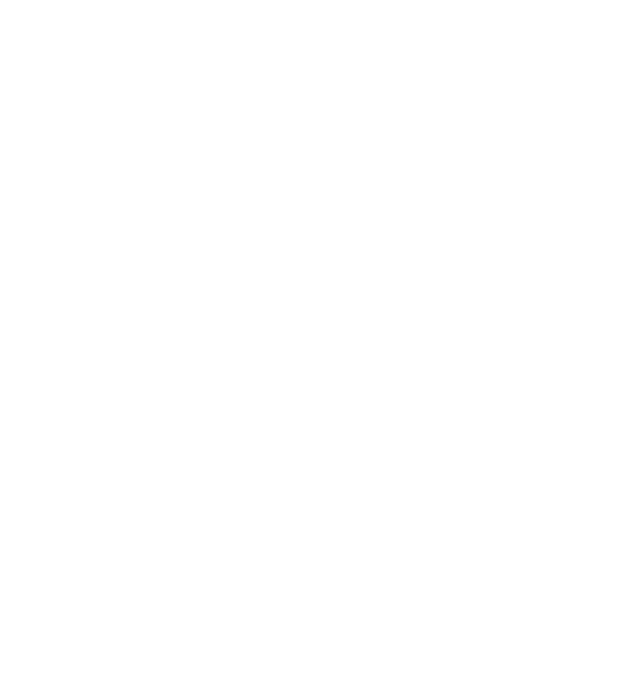
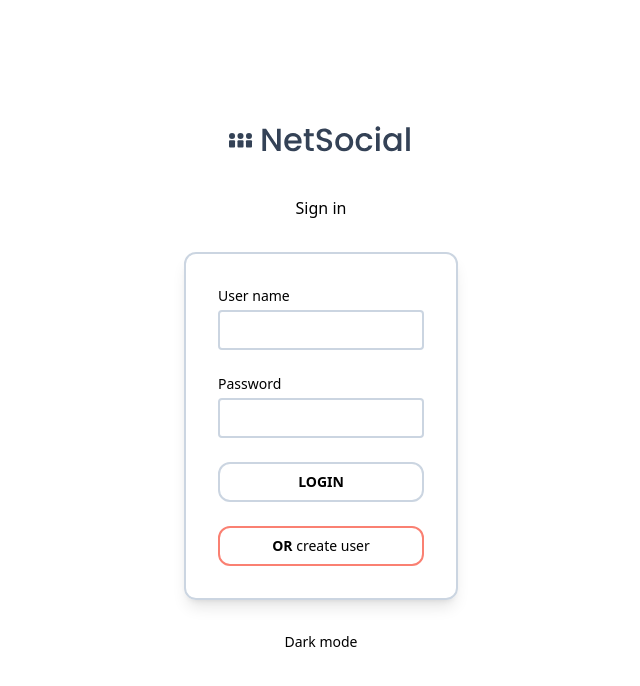
Before and after one commit to Noroff-FEU-Assignments/project-exam-2-PythonMasterAlexander, a React (Vite) app: page / in a window 1280 px wide. Shown: the top 686 px of the page, without its empty margins (319-959 px from the left). Built offline with nearby package versions, Linux system fonts and the light colour scheme.

Commit message:
Fixed an error where the landing page was not set the right way as the landing page. The page was not showing and now its fixed

```diff
--- a/src/PageApplication.tsx
+++ b/src/PageApplication.tsx
@@ -8,7 +8,7 @@
   return (
     <Routes>
       <Route path="/" element={<PageLayout />}>
-        <Route path="landing-page" index element={<LandingPage />} />
+        <Route index element={<LandingPage />} />
         <Route path="user-landing-page" element={<UserLandingPage />} />
         <Route path="create-user-page" element={<CreateUserPage />} />
       </Route>
```
